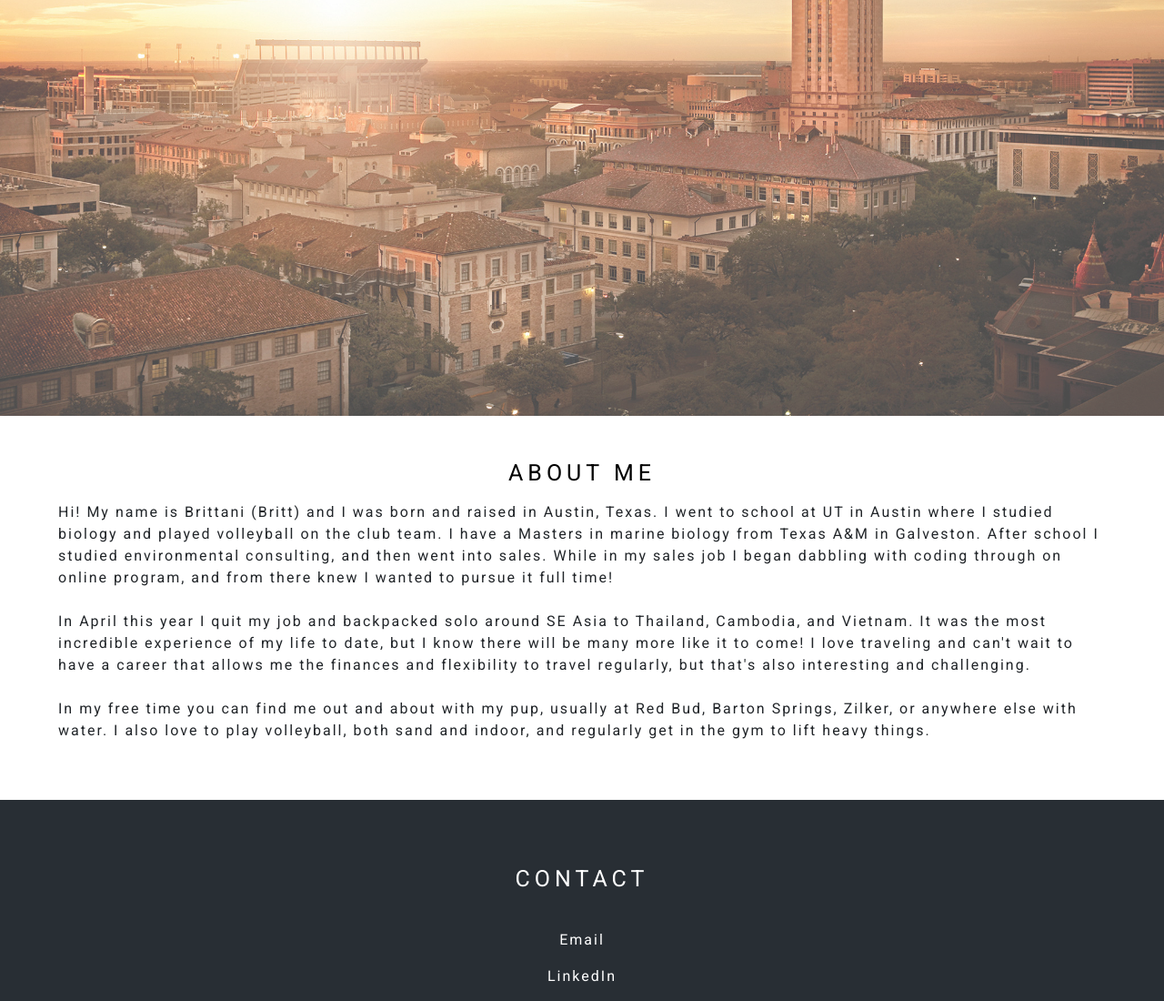
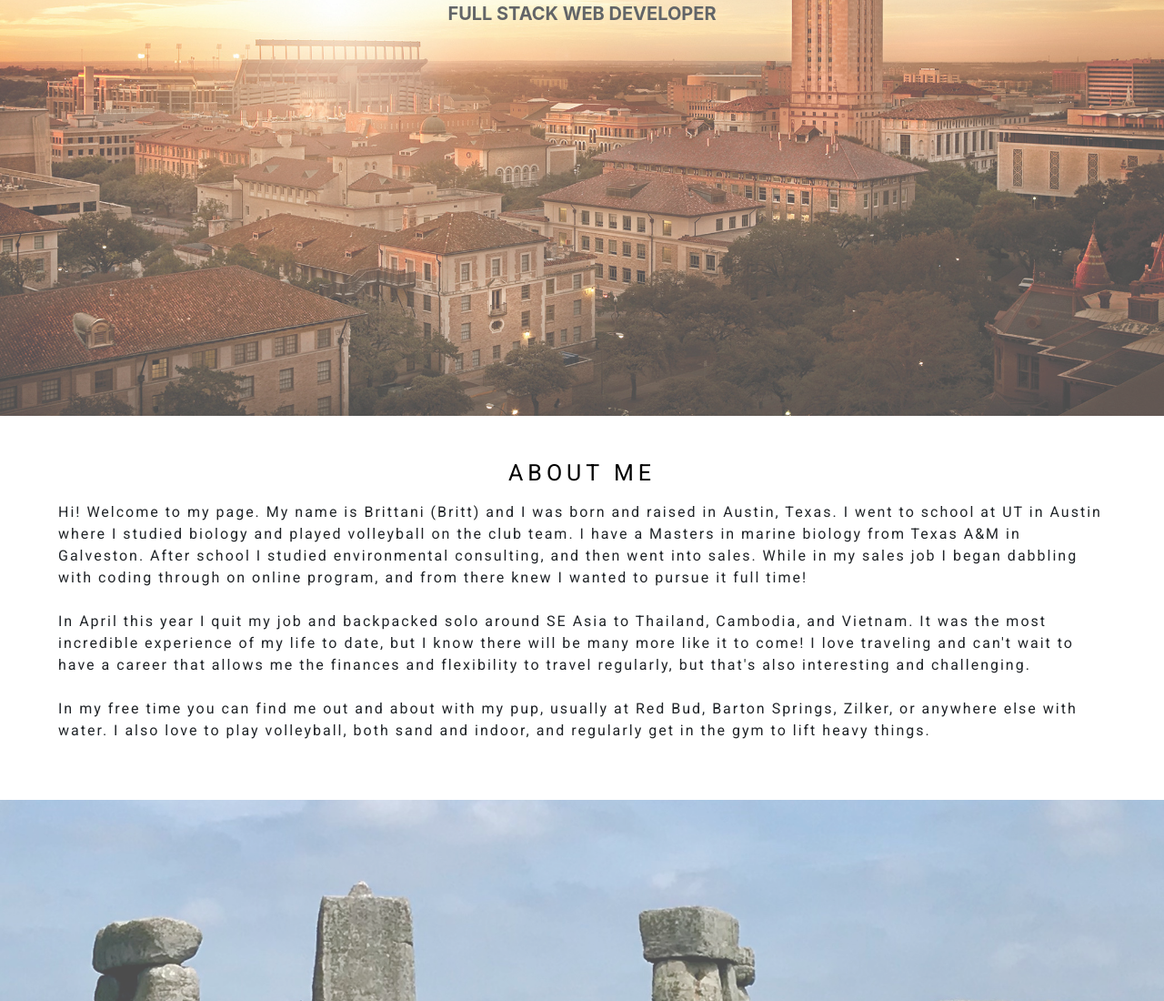
Before and after one commit to brittani1128/light-portfolio, a plain HTML site: page index.html in a window 1280 px wide. Shown: the part 191-1291 px from the top of the page at 91% size. Drawn offline with nearby package versions, Linux system fonts and the light colour scheme.

Commit message:
added parallax effect

```diff
--- a/assets/css/style.css
+++ b/assets/css/style.css
@@ -5,13 +5,34 @@ body, html{
     margin:0;
 }
 
-.bgimg-1{
+#bgimg-1{
     min-height:100%;
     background-image:url("../images/ut.jpg");
     position:relative;
     background-position:center;
     background-size:cover;
+    background-repeat:no-repeat;
+    background-attachment: fixed;
     opacity:0.7;
+}
+
+#bgimg-2, #bgimg-3{
+    position:relative;
+    background-position:center;
+    background-size:cover;
+    background-repeat:no-repeat;
+    background-attachment: fixed;
+    opacity:0.7;
+}
+
+#bgimg-2 {
+    background-image:url("../images/stone3.jpg");
+    height:500px;
+}
+
+#bgimg-3{
+    background-image:url("../images/buddha.jpg");
+    height:600px;
 }
 
 h1 {
@@ -20,7 +41,6 @@ h1 {
     letter-spacing:5px;
     text-transform: uppercase;
     font-size:50px;
-
 }
 
 .caption {
@@ -29,6 +49,16 @@ h1 {
     top:20%;
     width:100%;
     text-align:center;
+}
+
+#developer {
+    position:absolute;
+    left:0;
+    top:30%;
+    width:100%;
+    text-align:center;
+    text-transform: uppercase;
+    font-weight: bold;
 }
 
 h2 {
@@ -63,6 +93,9 @@ p {
 
 .contact-link:hover {
     color:white;
+}
+.portfolio {
+    min-height:100%;
 }
 
 .container {
--- a/index.html
+++ b/index.html
@@ -35,9 +35,10 @@
         </div>
     </nav> -->
     <!-- <hr class="m-0"> -->
-    <div class="bgimg-1">
+    <div id="bgimg-1">
         <div class="caption text-center">
             <span><h1>Brittani Slimp</h1></div></span>
+            <h5 id="developer">Full Stack Web Developer</h5>
         <div class="mbr-arrow mbr-arrow--floating text-center">
                 <!-- <div class="mbr-section__container container">
                     <a class="mbr-arrow__link" href="#msg-box5-1"><i class="glyphicon glyphicon-menu-down"></i></a>
@@ -51,7 +52,7 @@
                 <!-- <img class="float-left mt-3 mr-3 ml-2 mb-1" src="assets/images/selfie.jpg" alt="selfie" style="height:200px"> -->
                 <div class="text px-5">
                     <p class="mt-3">
-                        Hi! My name is Brittani (Britt) and I was born and raised in Austin, Texas. I went to school at UT in Austin where I studied
+                        Hi! Welcome to my page. My name is Brittani (Britt) and I was born and raised in Austin, Texas. I went to school at UT in Austin where I studied
                         biology and played volleyball on the club team. I have a Masters in marine biology from Texas A&M in Galveston.
                         After school I studied environmental consulting, and then went into sales. While in my sales job I began
                         dabbling with coding through on online program, and from there knew I wanted to pursue it full time!
@@ -68,13 +69,16 @@
 
         </div>
 
-        <div class="contact-info text-center py-5">
+        <div id="bgimg-2"></div>
+
+        <div class="contact-info text-center py-4">
             <h2 class="pb-3 my-4"id="contact">Contact</h2>
             <p><a class="contact-link" href="mailto:brittani1128@gmail.com">Email</a></p>
             <p><a class="contact-link" href="https://www.linkedin.com/in/brittani-slimp/">LinkedIn</a></p>
             <p><a class="contact-link" href="https://github.com/brittani1128">GitHub</a></p>
         </div>
 
+        <div id="bgimg-3"></div>
 
         <div class="portfolio"><h2 class="text-center py-5">Portfolio</h2>
             <div class="album">
@@ -85,8 +89,8 @@
                                 <img class="card-img-top" src="assets/images/tailwag.jpg">
                                 <div class="card-body">
                                     <h3 class="pb-2">TailWag</h3>
-                                    <p><a class="card-link" href="#" target="_blank">Check it out here</a></p>
-                                    <p><a class="card-link" href="https://github.com/SRidings/ProjectOne" target="_blank">Link to GitHub repo</a></p>
+                                    <p><a class="card-link" href="https://brittani1128.github.io/ProjectOne/" target="_blank">Check it out here</a></p>
+                                    <p><a class="card-link" href="https://github.com/brittani1128/ProjectOne" target="_blank">Link to GitHub repo</a></p>
                                 </div>
                             </div>
                         </div>
```
Also changed, not shown: assets/images/buddha.jpg (added), assets/images/stone2.jpg (added), assets/images/stone3.jpg (added), assets/images/temple.jpg (added), assets/images/zuri.jpg (added), 3 other files.
